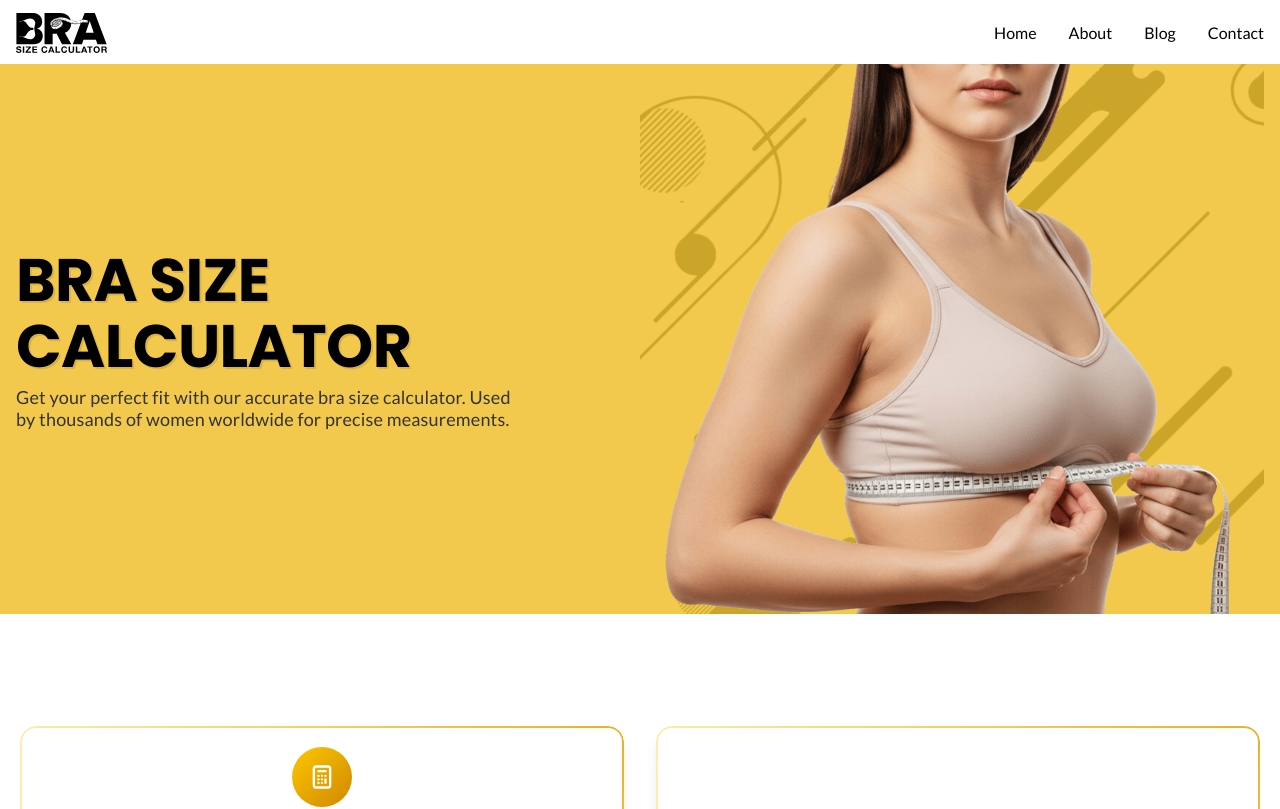
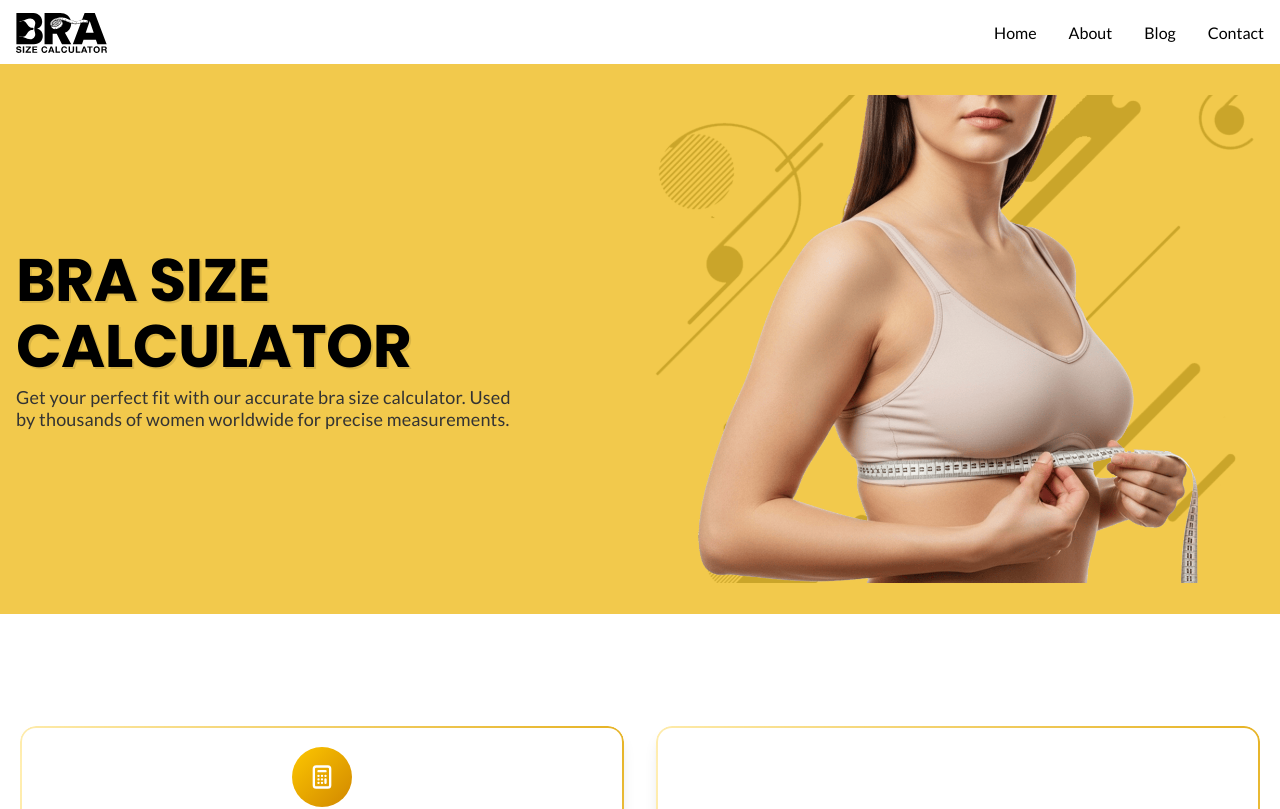
Before and after one commit to AfaqMohmand/bra-app, a Next.js app: page / in a window 1280 px wide. Shown: the top 809 px of the page. Built offline with nearby package versions, Linux system fonts and the light colour scheme.

Commit message:
perfetc added

```diff
--- a/src/components/Hero.tsx
+++ b/src/components/Hero.tsx
@@ -1,10 +1,11 @@
 import React from "react";
+import Image from "next/image";
 import HeroImage from "../assets/HeroImage.png";
 
 const Hero = () => {
   return (
     <div
-      className="hero-section relative overflow-hidden w-full mt-2 md:mt-0"
+      className="hero-section relative overflow-hidden w-full mt-2 md:mt-0 h-[161px] md:h-[450px] lg:h-[550px]"
 
       // style={{ height: "auto", minHeight: "50vh" }}
     >
@@ -41,7 +42,17 @@ const Hero = () => {
           </div>
 
           {/* Right side - Image */}
-          <div className="w-full md:w-1/2 h-[250px] md:h-[450px] lg:h-[550px]" style={{backgroundImage: `url(${HeroImage.src})`, backgroundSize: "cover", backgroundPosition: "center"}}></div>
+          <div className="w-full md:w-1/2 relative">
+            <div className="relative z-10 mx-auto">
+              <Image
+                src={HeroImage}
+                priority
+                alt="Hero Image"
+                className="w-full h-auto object-cover"
+                // sizes="(max-width: 768px) 100vw, 50vw"
+              />
+            </div>
+          </div>
 
         </div>
       </div>
```
